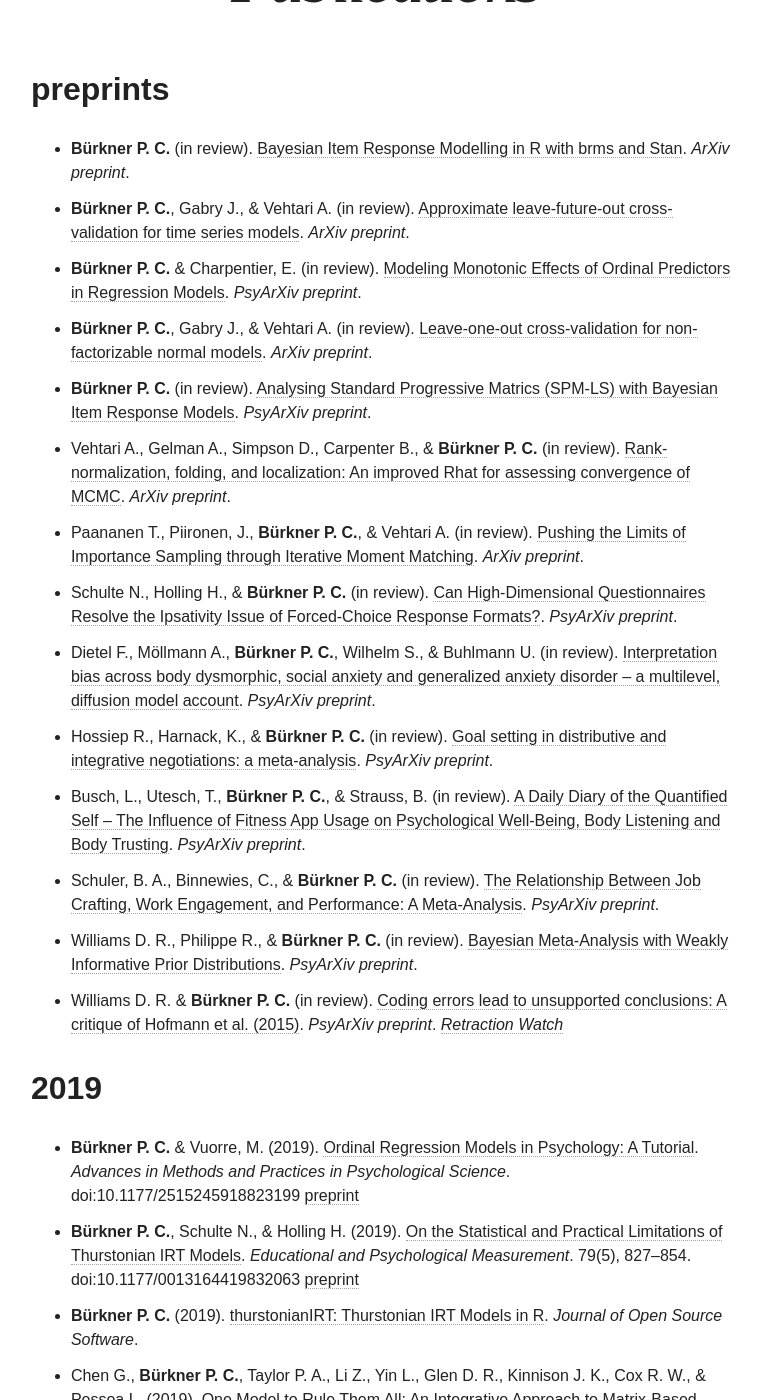
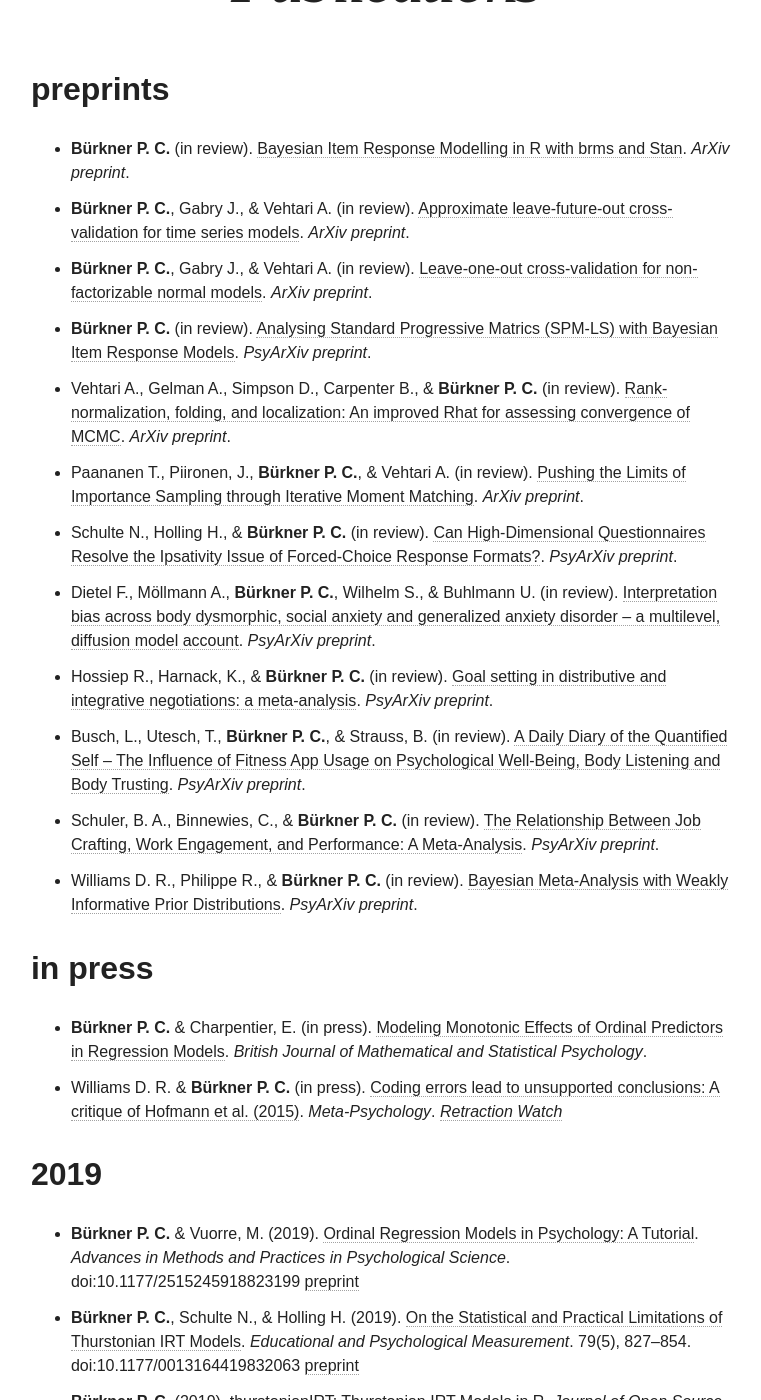
Before and after one commit to paul-buerkner/paul-buerkner.github.io, a Jekyll site: the page built from publications/index.md, in a window 1280 px wide and 1400 px high, scrolled down 533 px. Shown: the whole window, without its empty margins (255-1016 px from the left). Built offline with Jekyll 4.4.1, drawn with Linux system fonts in a browser that asks for light colours; nearby versions of some CDN libraries.

Commit message:
move papers to 'in press'

```diff
--- a/publications/index.md
+++ b/publications/index.md
@@ -8,7 +8,6 @@ excerpt: "A list of my publications"
 
 * **Bürkner P. C.** (in review). [Bayesian Item Response Modelling in R with brms and Stan](https://arxiv.org/abs/1905.09501). *ArXiv preprint*.
 * **Bürkner P. C.**, Gabry J., & Vehtari A. (in review). [Approximate leave-future-out cross-validation for time series  models](https://arxiv.org/abs/1902.06281). *ArXiv preprint*.
-* **Bürkner P. C.** & Charpentier, E. (in review). [Modeling Monotonic Effects of Ordinal Predictors in Regression Models](https://psyarxiv.com/9qkhj/). *PsyArXiv preprint*.
 * **Bürkner P. C.**, Gabry J., & Vehtari A. (in review). [Leave-one-out cross-validation for non-factorizable normal models](http://arxiv.org/abs/1810.10559). *ArXiv preprint*.
 * **Bürkner P. C.** (in review). [Analysing Standard Progressive Matrics (SPM-LS) with Bayesian Item Response Models](https://psyarxiv.com/gn5hk). *PsyArXiv preprint*.
 * Vehtari A., Gelman A., Simpson D., Carpenter B., & **Bürkner P. C.** (in review). [Rank-normalization, folding, and localization: An improved Rhat for assessing convergence of MCMC](https://arxiv.org/abs/1903.08008). *ArXiv preprint*.
@@ -19,7 +18,11 @@ excerpt: "A list of my publications"
 * Busch, L., Utesch, T., **Bürkner P. C.**, & Strauss, B. (in review). [A Daily Diary of the Quantified Self – The Influence of Fitness App Usage on Psychological Well-Being, Body Listening and Body Trusting](https://psyarxiv.com/cd6t8/). *PsyArXiv preprint*.
 * Schuler, B. A., Binnewies, C., & **Bürkner P. C.** (in review). [The Relationship Between Job Crafting, Work Engagement, and Performance: A Meta-Analysis](https://psyarxiv.com/xpf2v/). *PsyArXiv preprint*.
 * Williams D. R., Philippe R., & **Bürkner P. C.** (in review). [Bayesian Meta-Analysis with Weakly Informative Prior Distributions](https://psyarxiv.com/7tbrm/). *PsyArXiv preprint*.
-* Williams D. R. & **Bürkner P. C.** (in review). [Coding errors lead to unsupported conclusions: A critique of Hofmann et al. (2015)](https://osf.io/preprints/psyarxiv/2jpdb/). *PsyArXiv preprint*. [*Retraction Watch*](http://retractionwatch.com/2016/10/04/oh-well-love-hormone-doesnt-reduce-psychiatric-symptoms-says-researchers-in-request-to-retract/)
+
+## in press
+
+* **Bürkner P. C.** & Charpentier, E. (in press). [Modeling Monotonic Effects of Ordinal Predictors in Regression Models](https://psyarxiv.com/9qkhj/). *British Journal of Mathematical and Statistical Psychology*.
+* Williams D. R. & **Bürkner P. C.** (in press). [Coding errors lead to unsupported conclusions: A critique of Hofmann et al. (2015)](https://osf.io/preprints/psyarxiv/2jpdb/). *Meta-Psychology*. [*Retraction Watch*](http://retractionwatch.com/2016/10/04/oh-well-love-hormone-doesnt-reduce-psychiatric-symptoms-says-researchers-in-request-to-retract/)
 
 ## 2019
 
```
